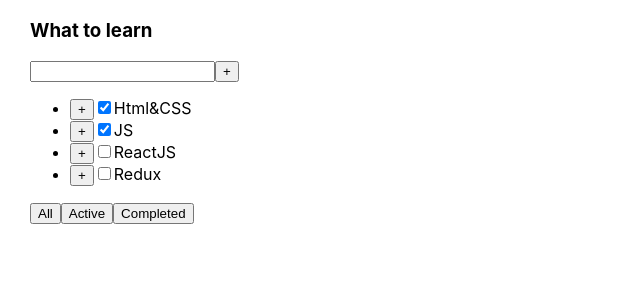
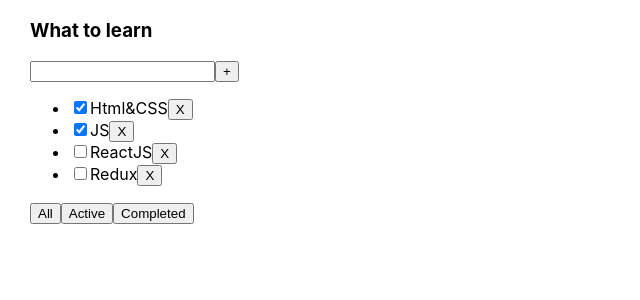
Before and after one commit to NatKhomich/todolist, a React (Create React App) app: page / in a window 1280 px wide. Shown: the top 300 px of the page, without its empty margins (0-640 px from the left). Built offline with nearby package versions, Linux system fonts and the light colour scheme.

Commit message:
3 week refactor function

```diff
--- a/src/App.tsx
+++ b/src/App.tsx
@@ -33,7 +33,6 @@ function App() {
        setTasks(newObj)*/
     }
 
-
     const filterTask = (buttonName: ButtonFilterType) => { //фильтрация тасок по кнопкам 'All' | 'Active'| 'Completed'
         setFilterValue(buttonName)
     }
--- a/src/Todolist.tsx
+++ b/src/Todolist.tsx
@@ -1,4 +1,4 @@
-import React, {useState, KeyboardEvent} from 'react';
+import React, {useState, KeyboardEvent, ChangeEvent} from 'react';
 import {ButtonFilterType} from './App';
 
 type TasksType = {
@@ -31,33 +31,35 @@ export const Todolist = (props: TodolistPropsType) => {
         }
     }
 
+    const onChangeHandler = (event: ChangeEvent<HTMLInputElement>) => {
+        setNewTitle(event.currentTarget.value)
+
+    }
+
+    const removeTaskHandler = (tId: string) => {
+        props.removeTask(tId)
+    }
+
     return (
         <div>
             <div>
                 <h3>{props.title}</h3>
                 <div>
-                    <input value={newTitle} onKeyDown={onKeyDownHandler}
-                           onChange={(event) => setNewTitle(event.currentTarget.value)}/>
+                    <input value={newTitle}
+                           onKeyDown={onKeyDownHandler}
+                           onChange={onChangeHandler}/>
                     <button onClick={addTaskHandler}> +</button>
-
-                    {/*<button onClick={(event) => {
-                        props.addTask(newTitle)
-                        setNewTitle('')
-                    }}> + </button>*/}
-
                 </div>
                 <ul>
-                    {props.tasks.map(el => {
+                    {props.tasks.map(t => {
                         return (
-                            <li key={el.id}>
-                                <button onClick={() => props.removeTask(el.id)}> +</button>
-                                <input type="checkbox" checked={el.isDone}/>
-                                <span>{el.title}</span>
+                            <li key={t.id}>
+                                <input type="checkbox" checked={t.isDone}/>
+                                <span>{t.title}</span>
+                                <button onClick={() => removeTaskHandler(t.id)}> X </button>
                             </li>
                         )
                     })}
-                    {/* <li><input type="checkbox" checked={props.tasks[0].isDone}/> <span>{props.tasks[0].title}</span></li>*/}
-
                 </ul>
                 <div>
                     <button onClick={() => props.filterTask('All')}>All</button>
```
